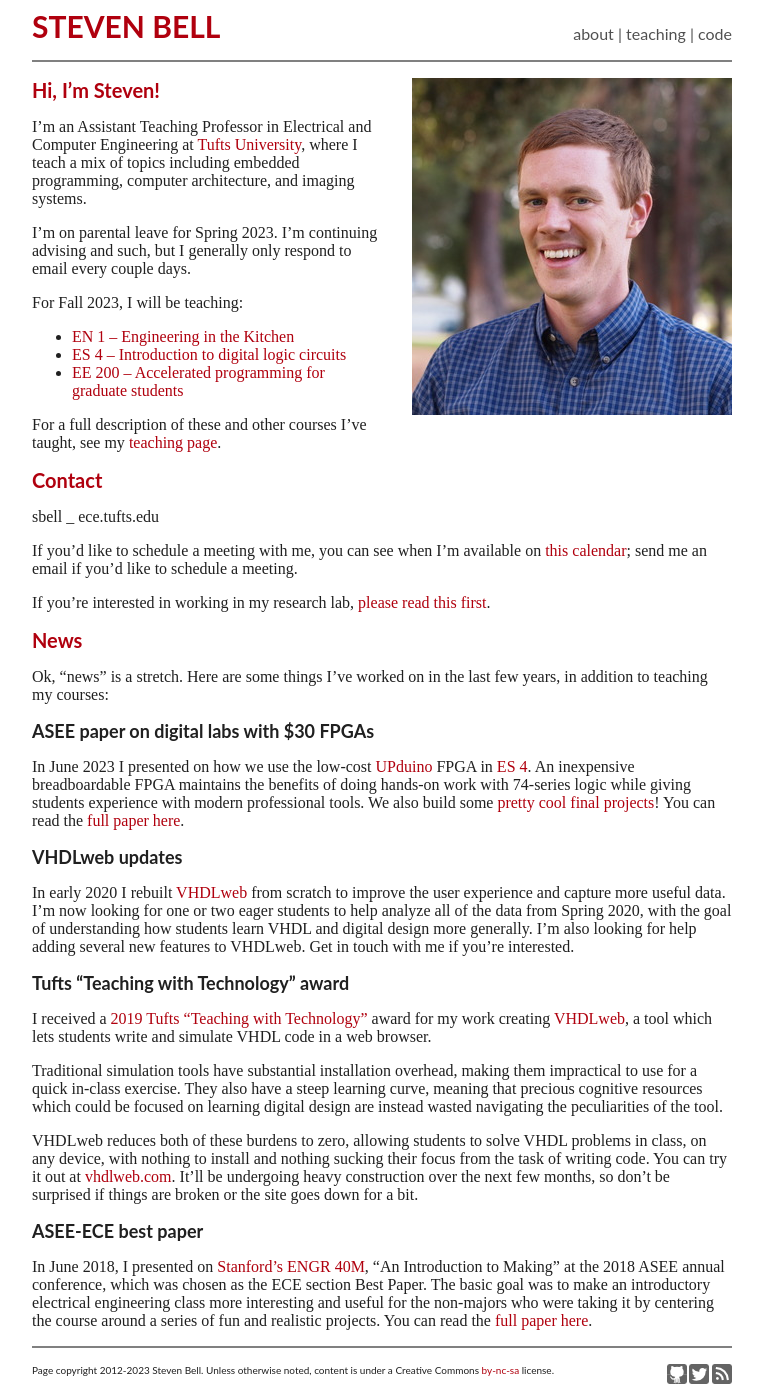
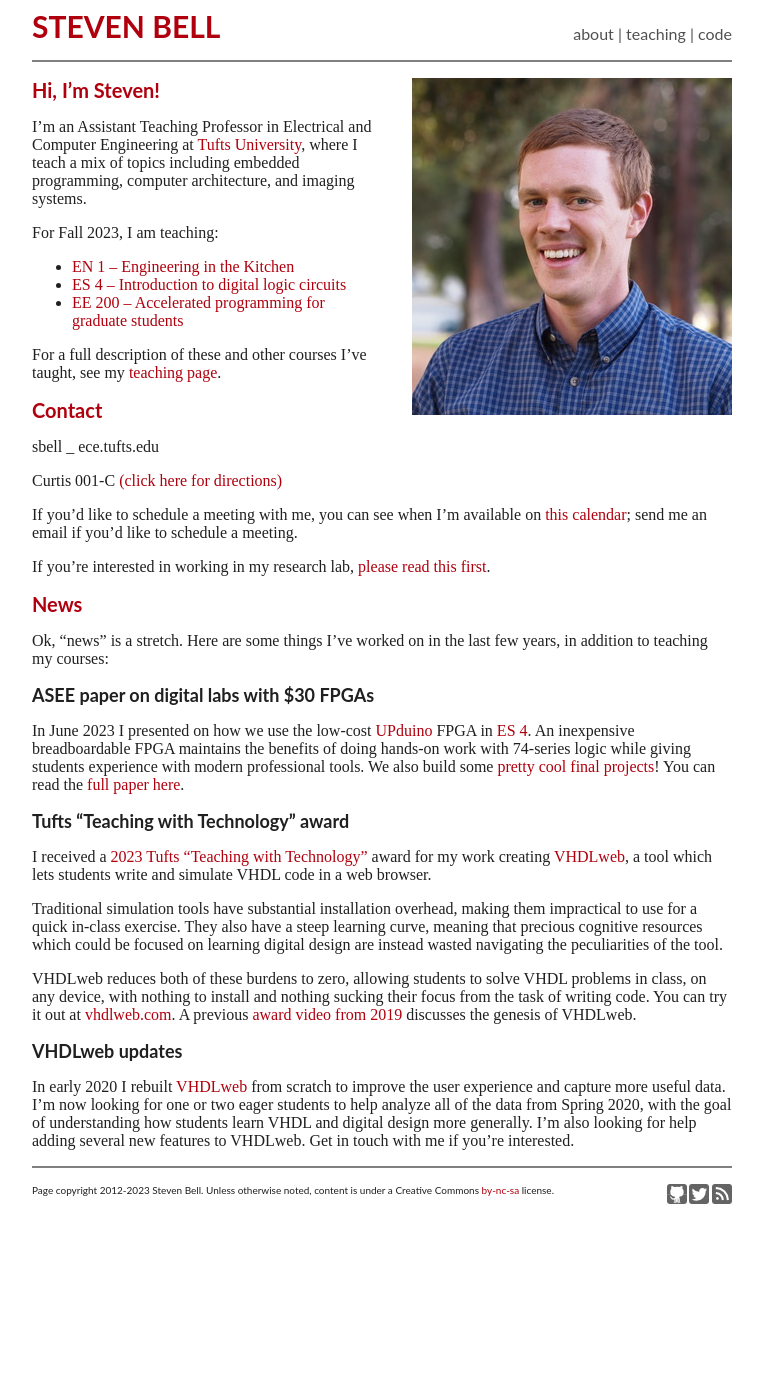
Before and after one commit to stevenbell/stevenbell.github.com, a Jekyll site: the page built from index.markdown, in a window 1280 px wide. Shown: the whole page, without its empty margins (258-1021 px from the left). Built offline with Jekyll 4.4.1, drawn with Linux system fonts in a browser that asks for light colours; after the commit the page ends 1206 px from its top, so only the background shows below that.

Commit message:
Updates for fall 23

```diff
--- a/index.markdown
+++ b/index.markdown
@@ -8,9 +8,7 @@ title: Welcome
 
 I'm an Assistant Teaching Professor in Electrical and Computer Engineering at [Tufts University](http://engineering.tufts.edu/ece), where I teach a mix of topics including embedded programming, computer architecture, and imaging systems.
 
-I'm on parental leave for Spring 2023.  I'm continuing advising and such, but I generally only respond to email every couple days.
-
-For Fall 2023, I will be teaching:
+For Fall 2023, I am teaching:
 * [EN 1 -- Engineering in the Kitchen](http://www.ece.tufts.edu/en/1EK)
 * [ES 4 -- Introduction to digital logic circuits](http://www.ece.tufts.edu/es/4)
 * [EE 200 -- Accelerated programming for graduate students](http://www.ece.tufts.edu/ee/200)
@@ -20,6 +18,8 @@ For a full description of these and other courses I've taught, see my [teaching
 # Contact
 
 sbell _ ece.tufts.edu
+
+Curtis 001-C [(click here for directions)](http://www.ece.tufts.edu/en/1EK/finding_my_office.html)
 
 If you'd like to schedule a meeting with me, you can see when I'm available on [this calendar](https://calendar.google.com/calendar/embed?src=jqv8i8fejpbggot1r8k7qooqoc%40group.calendar.google.com&ctz=America%2FNew_York&mode=WEEK); send me an email if you'd like to schedule a meeting.
 
@@ -31,16 +31,13 @@ Ok, "news" is a stretch.  Here are some things I've worked on in the last few ye
 ## ASEE paper on digital labs with $30 FPGAs
 In June 2023 I presented on how we use the low-cost [UPduino](https://tinyvision.ai/products/upduino-v3-1) FPGA in [ES 4](http://www.ece.tufts.edu/es/4/).  An inexpensive breadboardable FPGA maintains the benefits of doing hands-on work with 74-series logic while giving students experience with modern professional tools.  We also build some [pretty cool final projects](http://www.ece.tufts.edu/es/4/past_projects.html)!  You can read the [full paper here](https://nemo.asee.org/public/conferences/327/papers/39742/view).
 
-## VHDLweb updates
-In early 2020 I rebuilt [VHDLweb](vhdlweb.com) from scratch to improve the user experience and capture more useful data.  I'm now looking for one or two eager students to help analyze all of the data from Spring 2020, with the goal of understanding how students learn VHDL and digital design more generally.  I'm also looking for help adding several new features to VHDLweb.  Get in touch with me if you're interested.
-
 ## Tufts "Teaching with Technology" award
-I received a [2019 Tufts "Teaching with Technology"](https://sites.tufts.edu/ets/2019/05/23/winners-of-the-2019-teaching-with-technology-awards/) award for my work creating [VHDLweb](vhdlweb.com), a tool which lets students write and simulate VHDL code in a web browser.
+I received a [2023 Tufts "Teaching with Technology"](https://sites.tufts.edu/ets/twtawards/) award for my work creating [VHDLweb](vhdlweb.com), a tool which lets students write and simulate VHDL code in a web browser.
 
 Traditional simulation tools have substantial installation overhead, making them impractical to use for a quick in-class exercise.  They also have a steep learning curve, meaning that precious cognitive resources which could be focused on learning digital design are instead wasted navigating the peculiarities of the tool.
 
 VHDLweb reduces both of these burdens to zero, allowing students to solve VHDL problems in class, on any device, with nothing to install and nothing sucking their focus from the task of writing code.
-You can try it out at [vhdlweb.com](http://vhdlweb.com).  It'll be undergoing heavy construction over the next few months, so don't be surprised if things are broken or the site goes down for a bit.
+You can try it out at [vhdlweb.com](http://vhdlweb.com).  A previous [award video from 2019](https://sites.tufts.edu/ets/twtawards/teaching-with-technology-awards-past-winners/) discusses the genesis of VHDLweb.
 
-## ASEE-ECE best paper
-In June 2018, I presented on [Stanford's ENGR 40M](https://web.stanford.edu/class/archive/engr/engr40m.1178/index.html), "An Introduction to Making" at the 2018 ASEE annual conference, which was chosen as the ECE section Best Paper.  The basic goal was to make an introductory electrical engineering class more interesting and useful for the non-majors who were taking it by centering the course around a series of fun and realistic projects.  You can read the [full paper here](https://peer.asee.org/rethinking-non-major-circuits-pedagogy-for-improved-motivation).
+## VHDLweb updates
+In early 2020 I rebuilt [VHDLweb](vhdlweb.com) from scratch to improve the user experience and capture more useful data.  I'm now looking for one or two eager students to help analyze all of the data from Spring 2020, with the goal of understanding how students learn VHDL and digital design more generally.  I'm also looking for help adding several new features to VHDLweb.  Get in touch with me if you're interested.
```
Also changed, not shown: code.markdown (+8 -0 lines).
